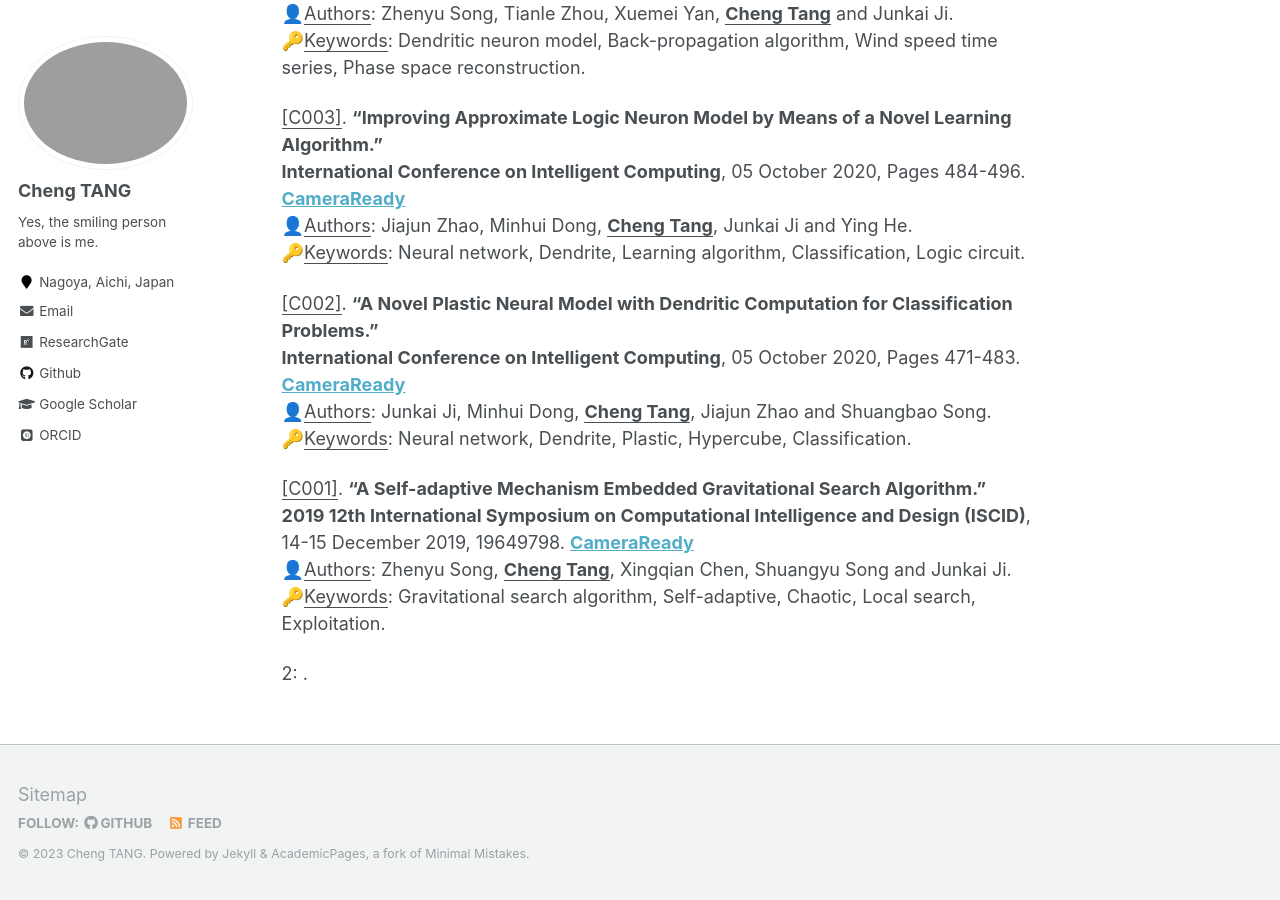
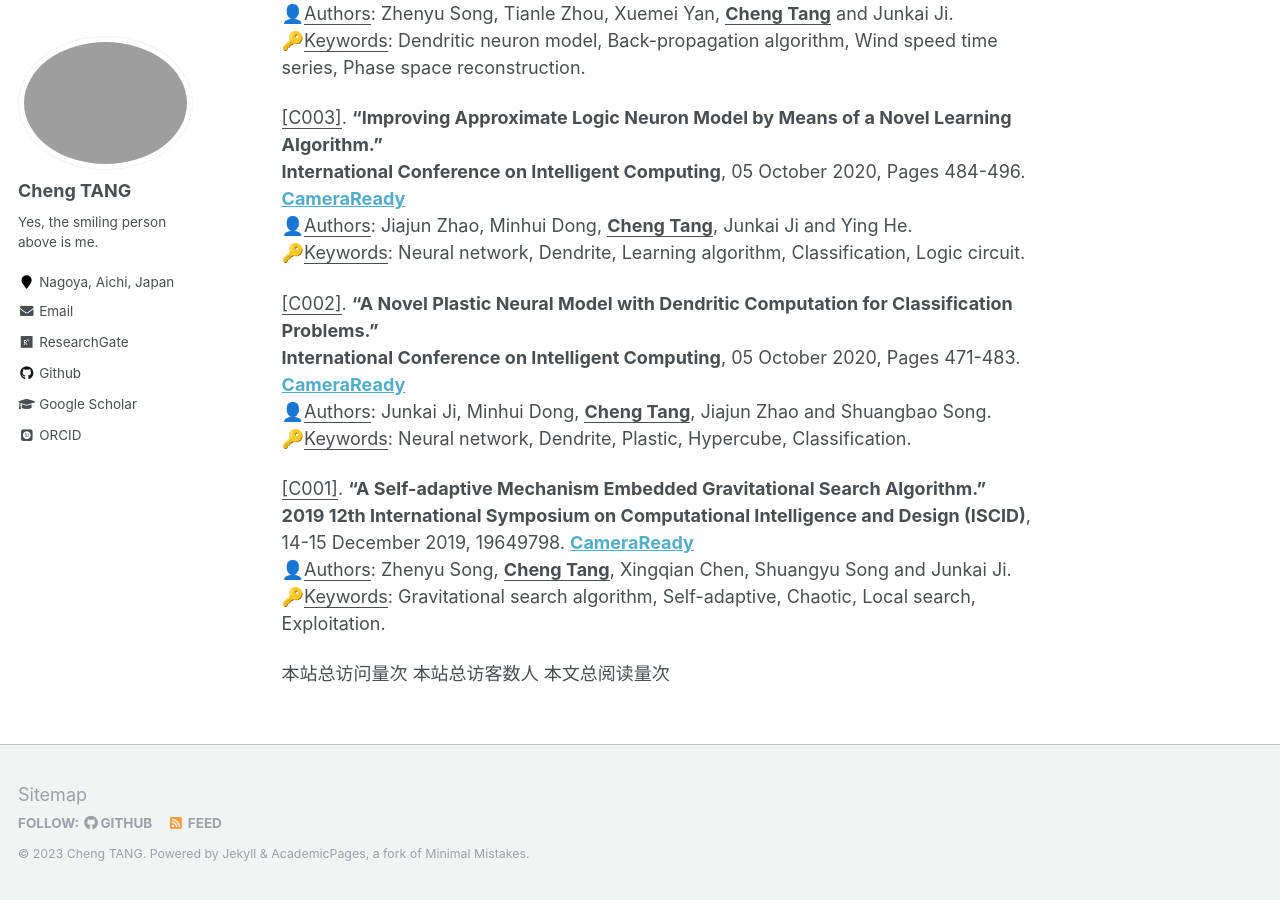
Before and after one commit to ChengTANG-AI/chengtang-ai.github.io, a Jekyll site: the page built from _pages/JournalPublications.md, in a window 1280 px wide and 900 px high, scrolled down 5020 px. Built offline with Jekyll 4.4.1, drawn with Linux system fonts in a browser that asks for light colours; some web fonts are replaced; comment, search, counter and statistics services are not loaded.

Commit message:
Update JournalPublications.md

```diff
--- a/_pages/JournalPublications.md
+++ b/_pages/JournalPublications.md
@@ -169,4 +169,6 @@
 
 
 <script async src="https://busuanzi.icodeq.com/busuanzi.pure.mini.js"></script>
-2: <span id="busuanzi_value_site_pv"></span> .
+<span id="busuanzi_container_site_pv">本站总访问量<span id="busuanzi_value_site_pv"></span>次</span>
+<span id="busuanzi_container_site_uv">本站总访客数<span id="busuanzi_value_site_uv"></span>人</span>
+<span id="busuanzi_container_page_pv">本文总阅读量<span id="busuanzi_value_page_pv"></span>次</span>
```
